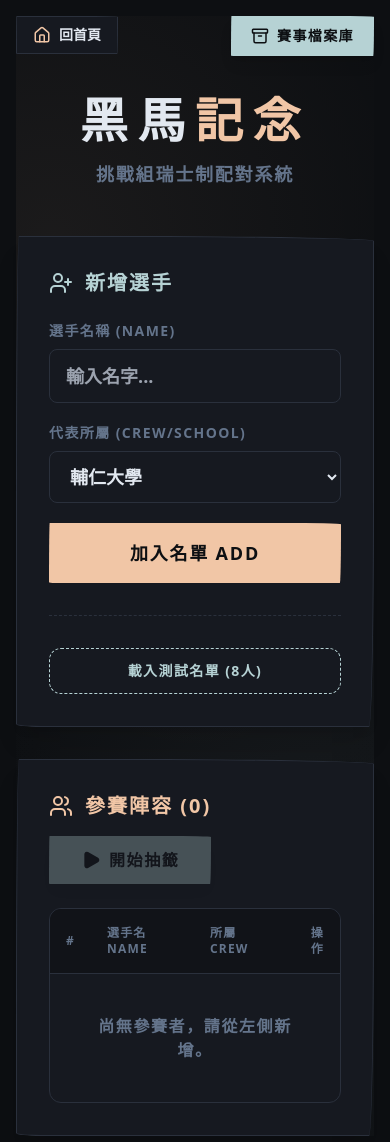
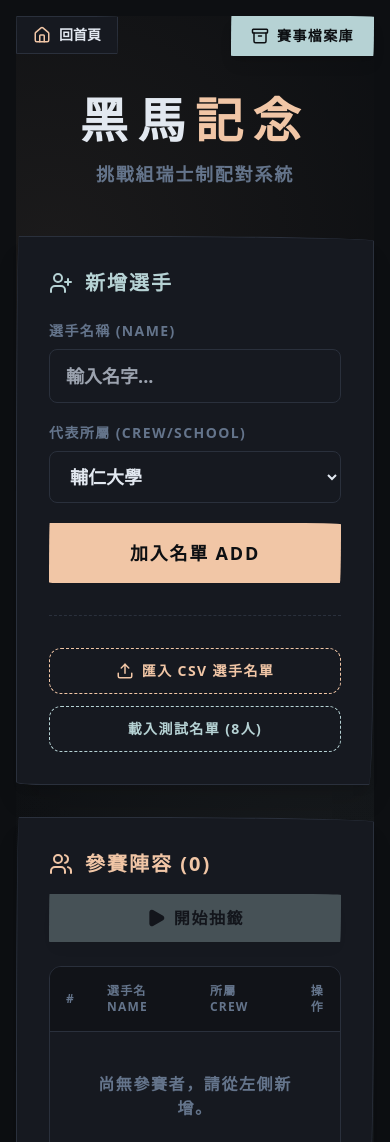
Before and after one commit to YM1247/black_horse, a React (Create React App) app: page / in a window 390 px wide. Shown: the top 1142 px of the page. Built offline with nearby package versions, Linux system fonts and the light colour scheme.

Commit message:
new update

```diff
--- a/src/App.js
+++ b/src/App.js
@@ -1,5 +1,5 @@
 import React, { useState, useEffect } from 'react';
-import { Trophy, Users, Swords, UserPlus, Play, CheckCircle, RotateCcw, Medal, ChevronRight, AlertTriangle, LayoutList, Network, Archive, Trash2, Save, X, Clock, Home, Edit3, Check } from 'lucide-react';
+import { Trophy, Users, Swords, UserPlus, Play, CheckCircle, RotateCcw, Medal, ChevronRight, AlertTriangle, LayoutList, Network, Archive, Trash2, Save, X, Clock, Home, Edit3, Check, Upload } from 'lucide-react';
 
 const SCHOOLS = ['輔仁大學', '臺灣大學', '政治大學', '臺北城市科大'];
 const MAX_ROUNDS = 3;
@@ -89,6 +89,43 @@ export default function App() {
     const newPlayer = { id: crypto.randomUUID(), name: newName.trim(), school: newSchool, wins: 0, votes: 0, isBye: false };
     setPlayers([...players, newPlayer]);
     setNewName('');
+  };
+
+  const handleFileUpload = (e) => {
+    const file = e.target.files[0];
+    if (!file) return;
+
+    const reader = new FileReader();
+    reader.onload = (event) => {
+      const text = event.target.result;
+      const lines = text.split(/\r?\n/);
+      const newPlayers = [];
+
+      lines.forEach((line, index) => {
+        const trimmedLine = line.trim();
+        if (!trimmedLine) return;
+
+        const parts = trimmedLine.split(',');
+        if (parts.length >= 1) {
+          // 如果第一行看起來像標題，跳過不匯入
+          if (index === 0 && (parts[0].toLowerCase().includes('name') || parts[0].includes('姓名') || parts[0].includes('名稱') || parts[0].includes('選手'))) return;
+
+          const name = parts[0].trim();
+          // 如果 CSV 有提供學校就使用，沒有則預設帶入第一個預設學校
+          const school = parts.length > 1 && parts[1].trim() ? parts[1].trim() : SCHOOLS[0];
+
+          if (name) {
+            newPlayers.push({ id: crypto.randomUUID(), name, school, wins: 0, votes: 0, isBye: false });
+          }
+        }
+      });
+
+      if (newPlayers.length > 0) {
+        setPlayers(prev => [...prev, ...newPlayers]);
+      }
+      e.target.value = null; // 重置 input 讓下次可以選同一個檔案
+    };
+    reader.readAsText(file);
   };
 
   const loadMockData = () => {
@@ -603,11 +640,11 @@ export default function App() {
             <div className="flex items-center gap-4 mb-6">
               <AlertTriangle size={32} style={{ color: COLORS.inkOrange }} />
               <h3 className="text-2xl font-black tracking-widest text-white">
-                {confirmAction.type === 'EDIT_HISTORY' ? '修改歷史賽果' : confirmAction.type === 'REMATCH' ? '保留選手重賽' : confirmAction.type === 'FULL_RESET' ? '完全重設賽事' : confirmAction.type === 'LOAD_SAVE' ? '讀取賽事紀錄' : confirmAction.type === 'DELETE_SAVE' ? '刪除賽事紀錄' : confirmAction.type === 'GO_HOME' ? '回到首頁' : ''}
+                {confirmAction.type === 'EDIT_HISTORY' ? '修改歷史賽果' : confirmAction.type === 'REMATCH' ? '保留選手重賽' : confirmAction.type === 'FULL_RESET' ? '完全重設賽事' : confirmAction.type === 'LOAD_SAVE' ? '讀取賽事紀錄' : confirmAction.type === 'DELETE_SAVE' ? '刪除賽事紀錄' : confirmAction.type === 'GO_HOME' ? '回到首頁' : confirmAction.type === 'CLEAR_PLAYERS' ? '清空選手名單' : ''}
               </h3>
             </div>
             <p className="mb-8 font-bold leading-relaxed text-base" style={{ color: COLORS.textMuted }}>
-              {confirmAction.type === 'EDIT_HISTORY' ? '修改之前的賽果將會作廢並重新計算後續的所有賽程，您確定要覆寫此筆成績嗎？' : confirmAction.type === 'REMATCH' ? '確定要保留現有的選手名單，清空所有戰績並重新開始報名階段嗎？' : confirmAction.type === 'FULL_RESET' ? '此動作將會清除所有選手名單與賽程資料，確定要返回初始狀態嗎？' : confirmAction.type === 'LOAD_SAVE' ? '確定要讀取這筆紀錄嗎？當前未儲存的進度將會完全遺失。' : confirmAction.type === 'DELETE_SAVE' ? '確定要永久刪除這筆存檔嗎？此動作無法復原。' : confirmAction.type === 'GO_HOME' ? '確定要回到首頁嗎？如果直接離開，當前未儲存的賽程將會遺失。' : ''}
+              {confirmAction.type === 'EDIT_HISTORY' ? '修改之前的賽果將會作廢並重新計算後續的所有賽程，您確定要覆寫此筆成績嗎？' : confirmAction.type === 'REMATCH' ? '確定要保留現有的選手名單，清空所有戰績並重新開始報名階段嗎？' : confirmAction.type === 'FULL_RESET' ? '此動作將會清除所有選手名單與賽程資料，確定要返回初始狀態嗎？' : confirmAction.type === 'LOAD_SAVE' ? '確定要讀取這筆紀錄嗎？當前未儲存的進度將會完全遺失。' : confirmAction.type === 'DELETE_SAVE' ? '確定要永久刪除這筆存檔嗎？此動作無法復原。' : confirmAction.type === 'GO_HOME' ? '確定要回到首頁嗎？如果直接離開，當前未儲存的賽程將會遺失。' : confirmAction.type === 'CLEAR_PLAYERS' ? '確定要清除所有已加入的選手嗎？此動作無法復原。' : ''}
             </p>
 
             {confirmAction.type === 'GO_HOME' ? (
@@ -635,9 +672,10 @@ export default function App() {
                     else if (confirmAction.type === 'FULL_RESET') confirmFullReset();
                     else if (confirmAction.type === 'LOAD_SAVE') executeLoadSave(confirmAction.saveId);
                     else if (confirmAction.type === 'DELETE_SAVE') executeDeleteSave(confirmAction.saveId);
+                    else if (confirmAction.type === 'CLEAR_PLAYERS') { setPlayers([]); setConfirmAction(null); }
                   }}
                   className="px-6 py-2.5 rounded-lg font-black tracking-widest brush-border"
-                  style={{ backgroundColor: confirmAction.type === 'DELETE_SAVE' ? '#ef4444' : COLORS.inkOrange, color: COLORS.bg }}>
+                  style={{ backgroundColor: (confirmAction.type === 'DELETE_SAVE' || confirmAction.type === 'CLEAR_PLAYERS') ? '#ef4444' : COLORS.inkOrange, color: COLORS.bg }}>
                   確定執行
                 </button>
               </div>
@@ -684,8 +722,15 @@ export default function App() {
                   </button>
                 </form>
 
-                <div className="mt-8 pt-8 border-t border-dashed" style={{ borderColor: COLORS.cardBorder }}>
-                  <button onClick={loadMockData} className="w-full font-bold py-3 rounded-xl transition-colors text-sm tracking-widest border border-dashed"
+                <div className="mt-8 pt-8 border-t border-dashed flex flex-col gap-3" style={{ borderColor: COLORS.cardBorder }}>
+                  <label className="w-full font-bold py-3 rounded-xl transition-colors text-sm tracking-widest border border-dashed flex items-center justify-center gap-2 cursor-pointer hover:bg-white/5"
+                    style={{ backgroundColor: 'transparent', color: COLORS.inkOrange, borderColor: COLORS.inkOrange }}>
+                    <Upload size={18} />
+                    匯入 CSV 選手名單
+                    <input type="file" accept=".csv" onChange={handleFileUpload} className="hidden" />
+                  </label>
+
+                  <button onClick={loadMockData} className="w-full font-bold py-3 rounded-xl transition-colors text-sm tracking-widest border border-dashed hover:bg-white/5"
                     style={{ backgroundColor: 'transparent', color: COLORS.inkBlue, borderColor: COLORS.inkBlue }}>
                     載入測試名單 (8人)
                   </button>
@@ -699,11 +744,20 @@ export default function App() {
                   <h2 className="text-xl font-black flex items-center gap-3 tracking-widest" style={{ color: COLORS.inkOrange }}>
                     <Users size={24} /> 參賽陣容 ({players.length})
                   </h2>
-                  <button onClick={startTournament} disabled={players.length < 2}
-                    className="flex items-center gap-2 px-8 py-3 rounded-xl font-black uppercase tracking-widest shadow-lg disabled:opacity-30 transition-all hover:scale-105 active:scale-95 brush-border"
-                    style={{ backgroundColor: COLORS.inkBlue, color: COLORS.bg }}>
-                    <Play size={20} fill="currentColor" /> 開始抽籤
-                  </button>
+                  <div className="flex gap-3 w-full sm:w-auto">
+                    {players.length > 0 && (
+                      <button onClick={() => setConfirmAction({ type: 'CLEAR_PLAYERS' })}
+                        className="flex items-center justify-center gap-2 px-4 py-3 rounded-xl font-bold transition-all hover:bg-red-500/10 border border-dashed text-sm tracking-widest flex-1 sm:flex-none"
+                        style={{ color: '#ef4444', borderColor: '#ef4444' }}>
+                        <Trash2 size={18} /> 清空名單
+                      </button>
+                    )}
+                    <button onClick={startTournament} disabled={players.length < 2}
+                      className="flex items-center justify-center gap-2 px-8 py-3 rounded-xl font-black uppercase tracking-widest shadow-lg disabled:opacity-30 transition-all hover:scale-105 active:scale-95 brush-border flex-1 sm:flex-none"
+                      style={{ backgroundColor: COLORS.inkBlue, color: COLORS.bg }}>
+                      <Play size={20} fill="currentColor" /> 開始抽籤
+                    </button>
+                  </div>
                 </div>
 
                 <div className="overflow-x-auto rounded-xl border" style={{ borderColor: COLORS.cardBorder }}>
```
